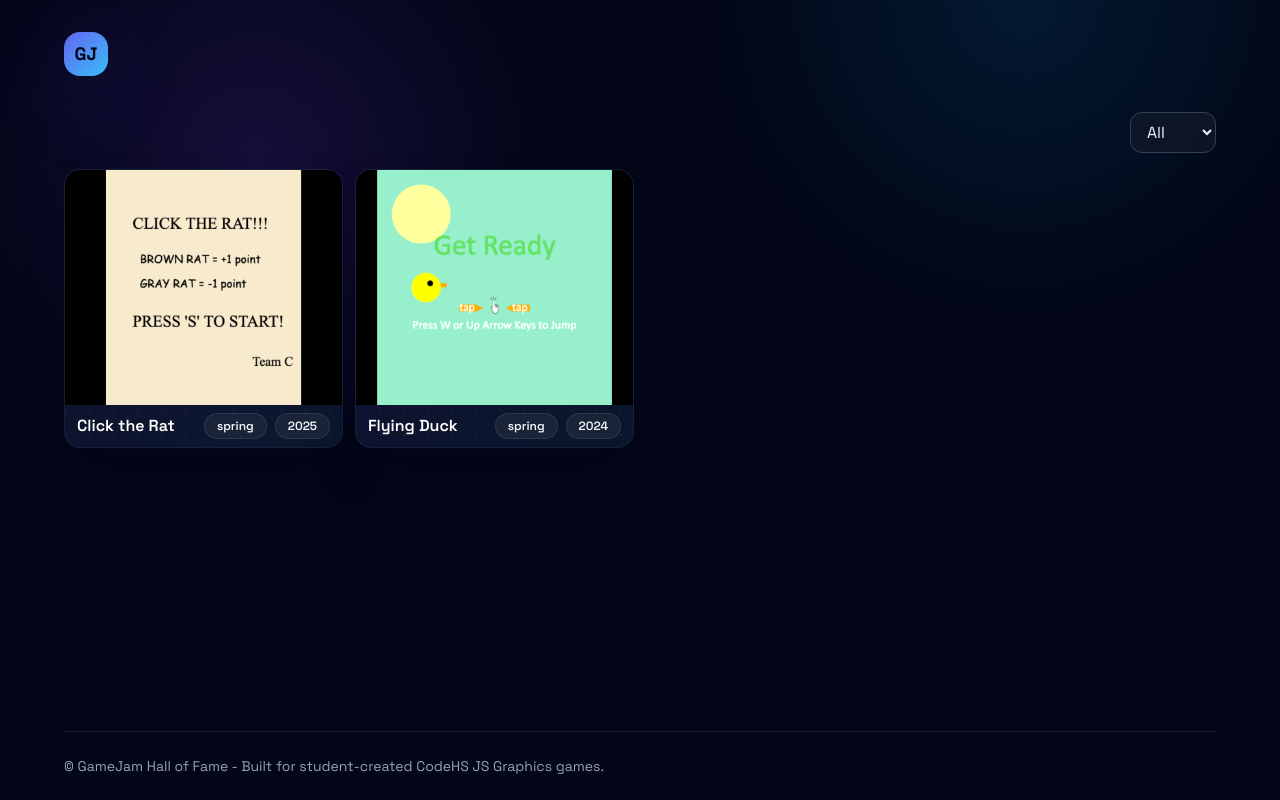
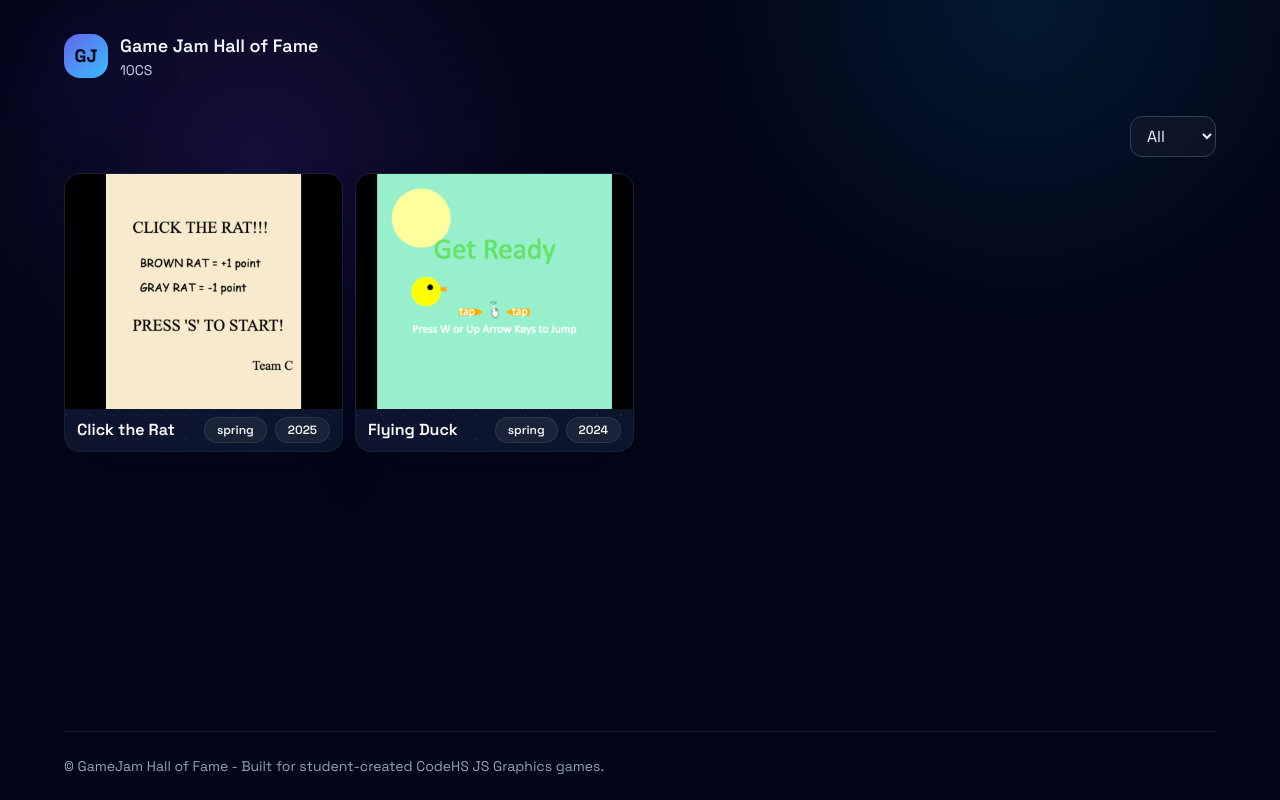
Before and after one commit to codepetca/hof, a Next.js app: page / in a window 1280 px wide. Built offline with nearby package versions, Linux system fonts and the light colour scheme.

Commit message:
Restore title text in header

```diff
--- a/app/layout.tsx
+++ b/app/layout.tsx
@@ -31,6 +31,10 @@ export default function RootLayout({
               >
                 GJ
               </a>
+              <div>
+                <p className="text-lg font-semibold">Game Jam Hall of Fame</p>
+                <p className="text-sm text-slate-300">10CS</p>
+              </div>
             </div>
           </header>
 
```
